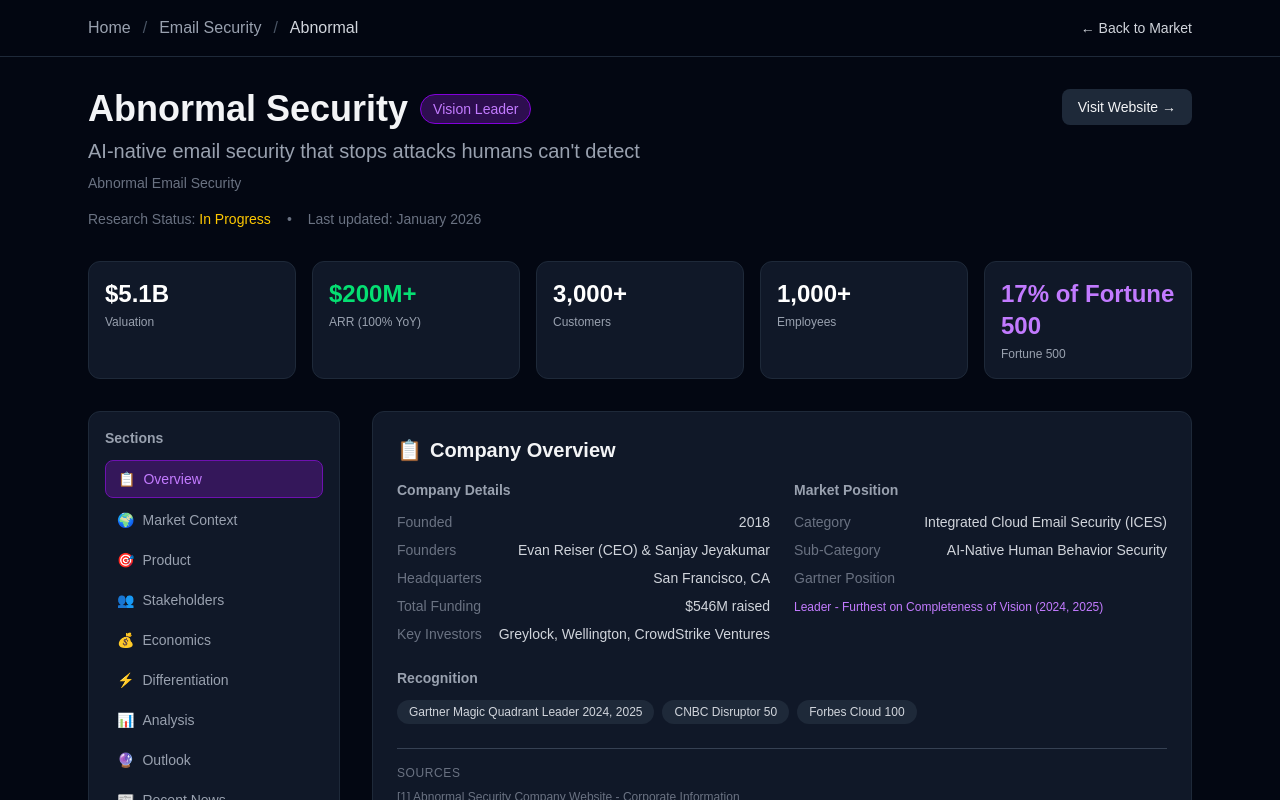
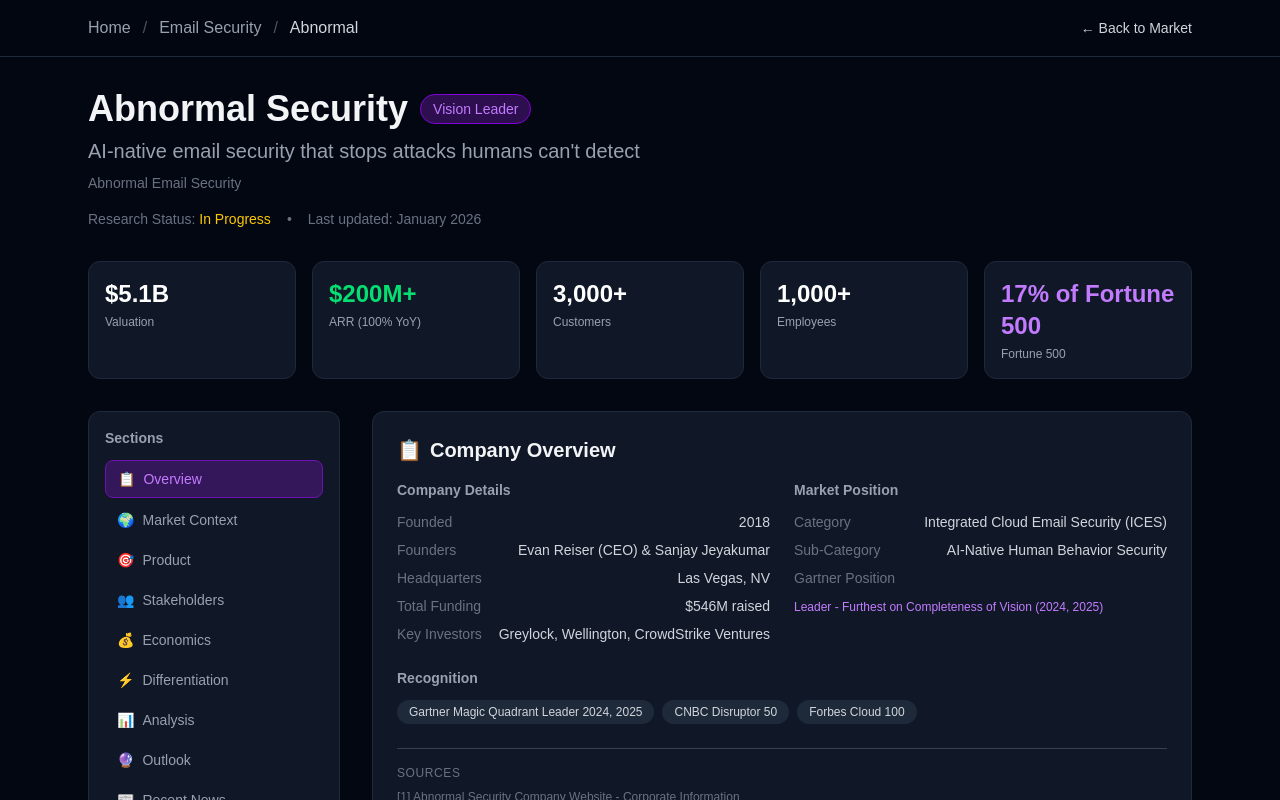
Before and after one commit to ansim0825/cybermarkets, a Next.js app: page /pillars/network-edge/email-security/companies/abnormal in a window 1280 px wide. Shown: the top 800 px of the page. Built offline with nearby package versions, Linux system fonts and the light colour scheme.

Commit message:
abnormal updates

```diff
--- a/app/pillars/network-edge/email-security/companies/abnormal.jsx
+++ b/app/pillars/network-edge/email-security/companies/abnormal.jsx
@@ -18,7 +18,7 @@
     snapshot: {
       founded: '2018',
       founders: 'Evan Reiser (CEO) & Sanjay Jeyakumar',
-      hq: 'San Francisco, CA',
+      hq: 'Las Vegas, NV',
       funding: '$546M raised',
       valuation: '$5.1B (Series D, Aug 2024)',
       arr: '$200M+ (100% YoY growth)',
@@ -432,14 +432,7 @@
               <p className="text-xl text-gray-400 mb-2">{company.tagline}</p>
               <p className="text-sm text-gray-500">{company.product}</p>
             </div>
-            <a
-              href={company.website}
-              target="_blank"
-              rel="noopener noreferrer"
-              className="px-4 py-2 bg-gray-800 hover:bg-gray-700 rounded-lg text-sm transition-colors"
-            >
-              Visit Website →
-            </a>
+
           </div>
 
           <div className="flex items-center gap-4 text-sm text-gray-500">
```
